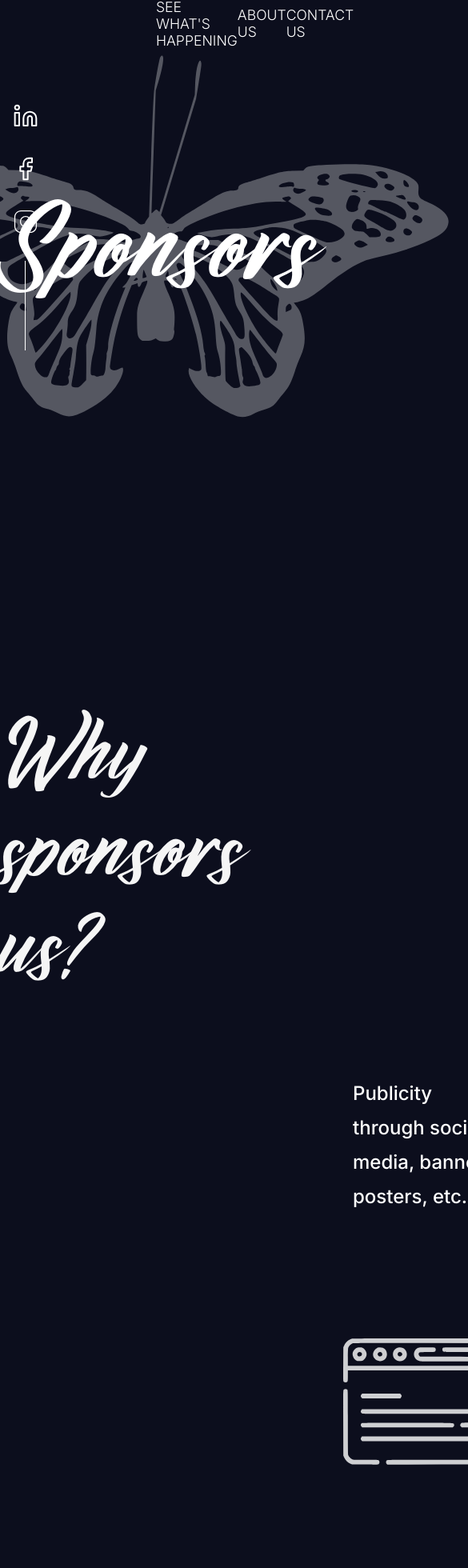
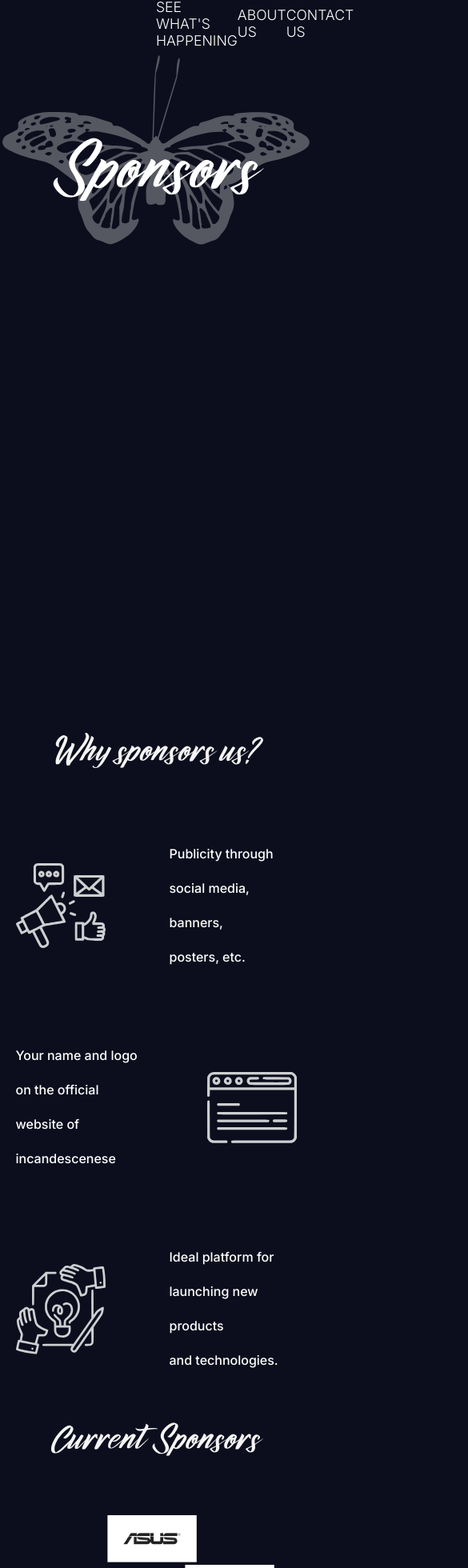
Before and after one commit to gdsc-nits-org/incand-website, a React (Vite) app: page /Sponsors in a window 390 px wide. Shown: the part 10-1970 px from the top of the page at 80% size, 585 px wide, since content can reach past the window. Built offline with nearby package versions, Linux system fonts and the light colour scheme.

Commit message:
mobile view

```diff
--- a/src/Components/SponsorsCur/SponsorsCur.module.scss
+++ b/src/Components/SponsorsCur/SponsorsCur.module.scss
@@ -57,6 +57,38 @@
                 animation: m4 17s infinite cubic-bezier(.5, -0.2, .5, 1.2);
             }
         }
+}
+@media only screen and (max-width:500px){
+    .text{
+        p{
+            font-size: 2rem !important;
+        }
+    }
+    .body{
+        height: 20rem !important;
+    }
+    .imgs{
+        width: 4rem;
+    }
+    .Spons{
+        width: 7rem !important;
+    }
+}
+@media only screen and (min-width:760px) and (max-width:1000px){
+    .text {
+            p {
+                font-size: 4rem !important;
+            }
+        }
+    .body {
+        height: 25rem !important;
+    }
+    .imgs {
+        width: 5rem;
+    }
+    .Spons{
+        width: 10rem !important;
+    }
 }
 // animations keyframes
  @keyframes m {
--- a/src/Components/SponsorsWhy/SponsorsWhy.module.scss
+++ b/src/Components/SponsorsWhy/SponsorsWhy.module.scss
@@ -7,7 +7,7 @@ p{
     display: block;
 }
 .container{
-    margin-top: -7rem;
+    margin-top: -10%;
     display: flex;
     position: relative;
     flex-direction: column;
@@ -45,3 +45,57 @@ p{
         }
     }
 }
+@media only screen and (max-width:500px){
+    .container{
+        margin-top: -17%;
+        .text{
+            p{
+                font-size: 2rem !important;
+            }
+        }
+        .body{
+            margin-inline:5%;
+            gap: 3rem;
+            .row{
+                gap:5rem;
+                p{
+                    font-size: 1rem;
+                }
+                .imgs{
+                    display: block;
+                    width:7rem;
+                }
+            }
+        }
+    }
+
+}
+@media only screen and (min-width:760px) and (max-width:1000px){
+    .container {
+            margin-top: -13%;
+
+            .text {
+                p {
+                    font-size: 4rem !important;
+                }
+            }
+
+            .body {
+                margin-inline: 5%;
+                gap: 3rem;
+
+                .row {
+                    gap: 15rem;
+
+                    p {
+                        font-size: 1.2rem;
+                    }
+
+                    .imgs {
+                        display: block;
+                        width: 10rem;
+                    }
+                }
+            }
+        }
+}
--- a/src/Components/sponsorHero/SponsorsHero.module.scss
+++ b/src/Components/sponsorHero/SponsorsHero.module.scss
@@ -42,7 +42,7 @@
         display: flex;
         width: 100%;
         justify-content: center;
-
+        align-items: center;
         .mainText {
             position: absolute;
             font-family: KenedyItalic;
@@ -53,3 +53,14 @@
         }
     }
 }
+@media only screen and (max-width:500px){
+        .mainText{
+            font-size: 3.8rem !important;
+        }
+        .heroAnim>img{
+            width: 24rem;
+        }
+        .socialHandle{
+            display: none !important;
+        }
+}
```
